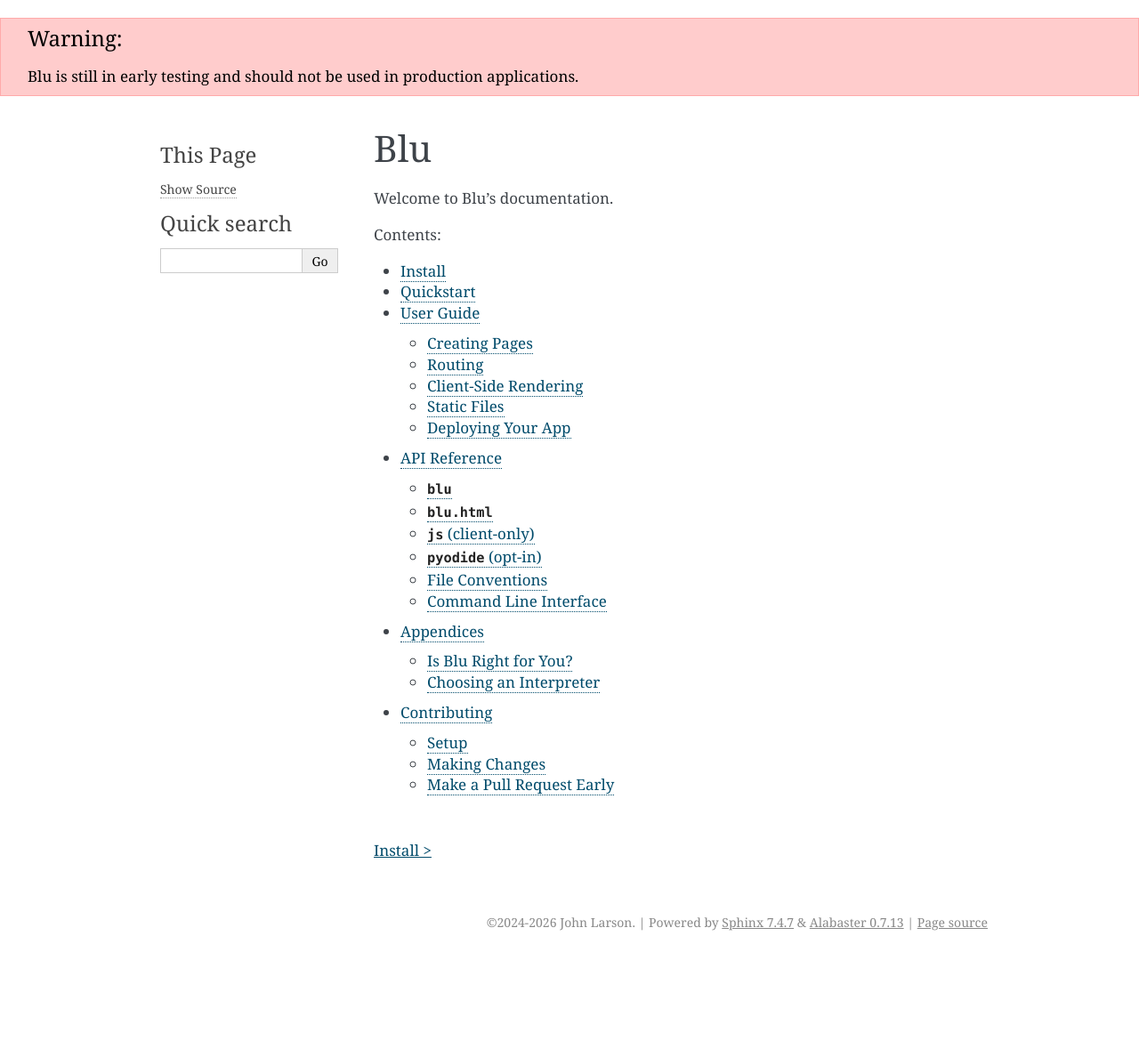
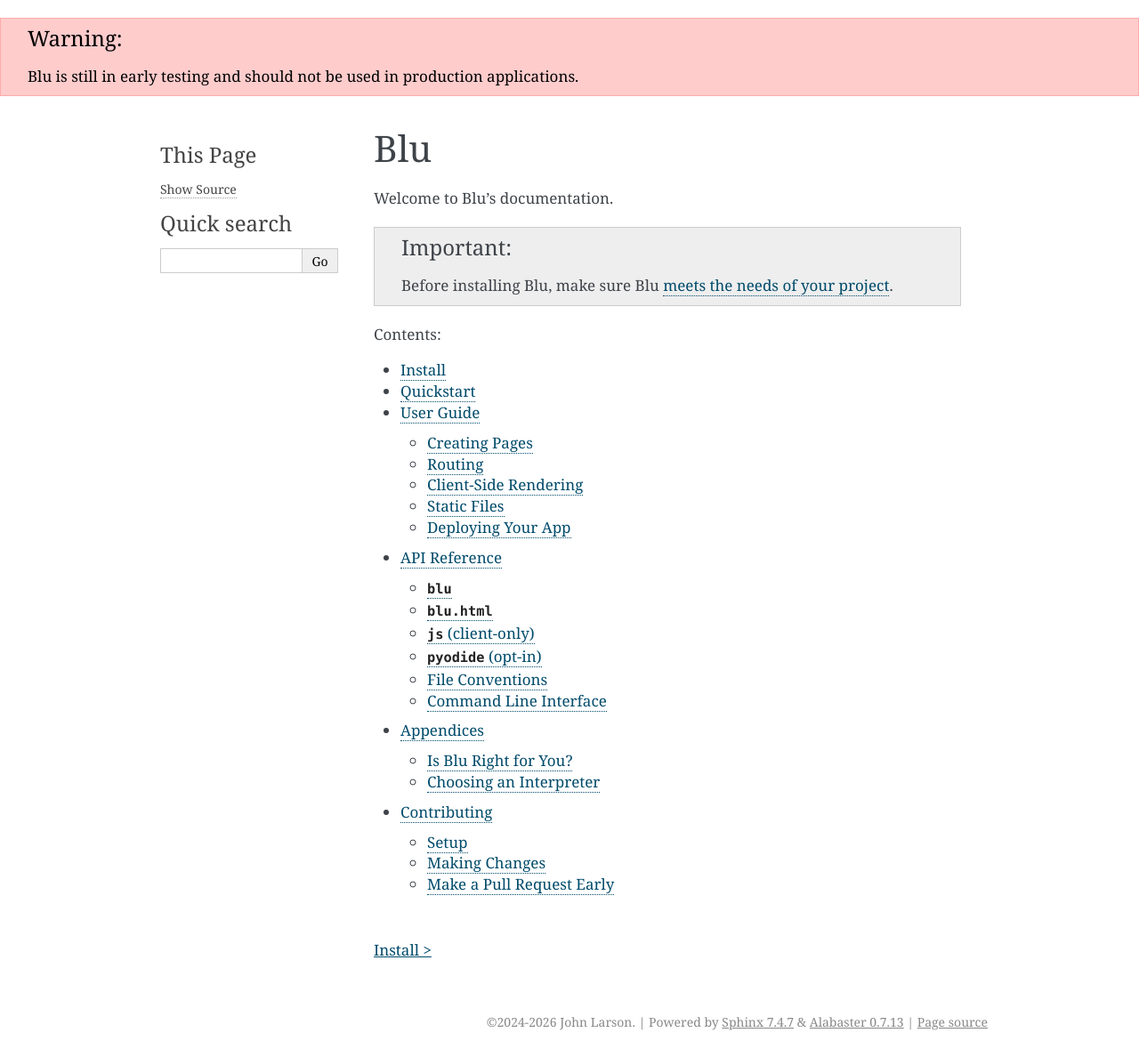
Before and after one commit to johnlarson/blu, a Sphinx documentation site: the page built from docs/index.rst, in a window 1280 px wide. Shown: the whole page at 89% size. Built offline with Sphinx 7.4.7, drawn with Linux system fonts in a browser that asks for light colours; before the commit the page ends 1076 px from its top, so only the background shows below that.

Commit message:
add warning about ensuring Blu meets your needs

```diff
--- /dev/null
+++ b/docs/_includes/meets-project-needs-warning.rst
@@ -0,0 +1,3 @@
+.. important::
+
+    Before installing Blu, make sure Blu :ref:`meets the needs of your project <appendices/is-blu-right-for-you:Is Blu Right for You?>`.
--- a/docs/index.rst
+++ b/docs/index.rst
@@ -7,6 +7,8 @@
 =================
 
 Welcome to Blu's documentation.
+
+.. include:: /_includes/meets-project-needs-warning.rst
 
 .. toctree::
    :maxdepth: 2
--- a/docs/install.rst
+++ b/docs/install.rst
@@ -1,5 +1,7 @@
 Install
 =======
+
+.. include:: /_includes/meets-project-needs-warning.rst
 
 To install Blu:
 
--- a/docs/quickstart.rst
+++ b/docs/quickstart.rst
@@ -1,5 +1,7 @@
 Quickstart
 ==========
+
+.. include:: /_includes/meets-project-needs-warning.rst
 
 If you haven't already, :ref:`install Blu <install:Install>`.
 
```
